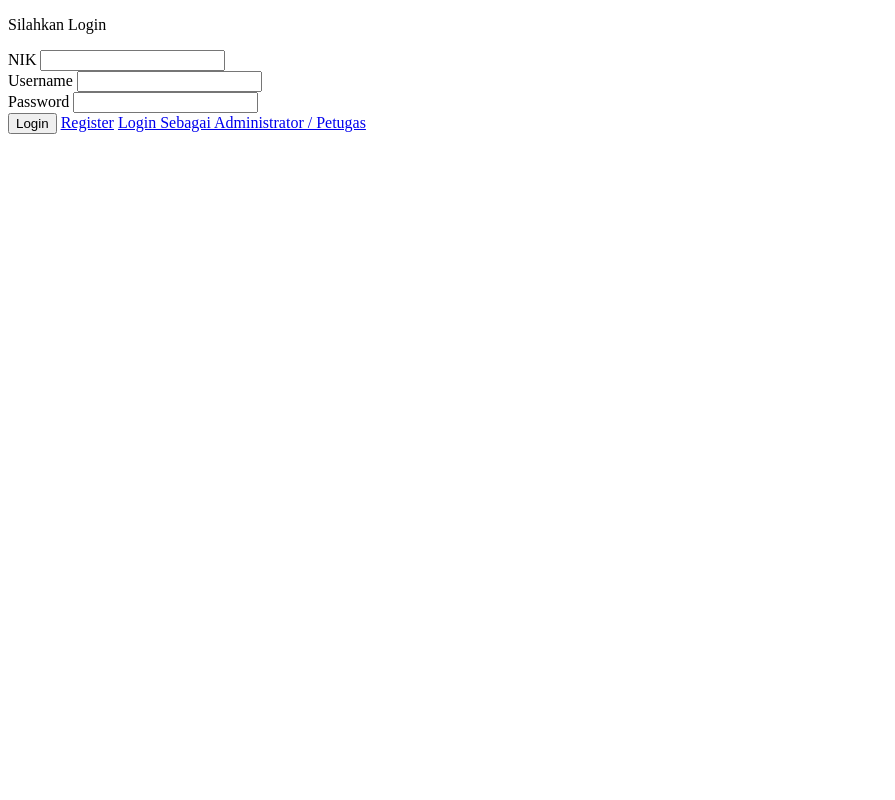
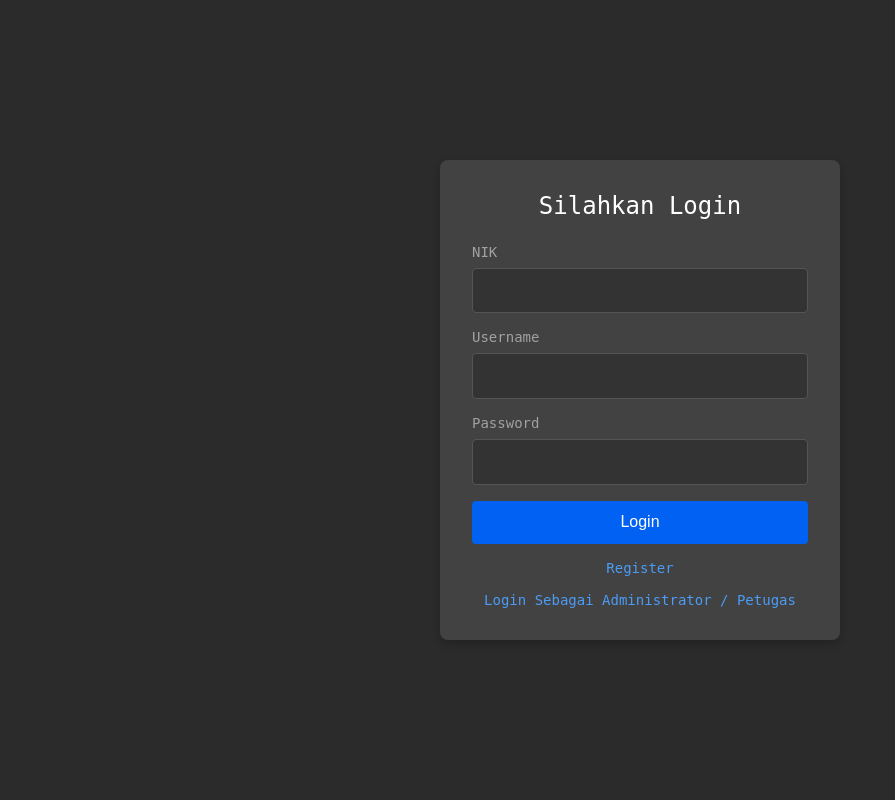
Before and after one commit to pplg-airlangga-samarinda-22/pm-autentifikasi-ExtraNuklor, a PHP site: page /login.php in a window 1280 px wide. Shown: the whole page, without its empty margins (0-895 px from the left). Run offline with PHP 8.4, Linux system fonts and the light colour scheme.

Commit message:
better login masyarakat design

```diff
--- a/laporan.php
+++ b/laporan.php
@@ -97,11 +97,13 @@ require "koneksi.php";
             table thead {
                 background-color: #004085 !important;
                 color: white !important;
+                print-color-adjust: exact;
                 -webkit-print-color-adjust: exact; /* Maintain colors during printing */
             }
             table tbody tr:nth-child(even),
             table tbody tr:nth-child(odd),
             table tbody tr:hover {
+                print-color-adjust: exact;
                 -webkit-print-color-adjust: exact;
             }
             .btn-back {
--- a/login.php
+++ b/login.php
@@ -27,6 +27,109 @@ if ($_SERVER['REQUEST_METHOD'] === 'POST') {
     <meta charset="UTF-8">
     <meta name="viewport" content="width=device-width, initial-scale=1.0">
     <title>Login</title>
+    <style>
+        /* General Reset */
+        * {
+            margin: 0;
+            padding: 0;
+            box-sizing: border-box;
+        }
+
+        body {
+            font-family: 'JetBrains Mono', monospace;
+            background-color: #2b2b2b;
+            color: #ccc;
+            display: flex;
+            justify-content: center;
+            align-items: center;
+            height: 100vh;
+            margin: 0;
+        }
+
+        .form-login {
+            background-color: #424242;
+            padding: 2rem;
+            border-radius: 8px;
+            width: 100%;
+            max-width: 400px;
+            box-shadow: 0 4px 8px rgba(0, 0, 0, 0.2);
+        }
+
+        .form-login p {
+            font-size: 24px;
+            color: #fff;
+            text-align: center;
+            margin-bottom: 1.5rem;
+        }
+
+        .form-item {
+            margin-bottom: 1rem;
+        }
+
+        label {
+            display: block;
+            font-size: 14px;
+            color: #a1a1a1;
+            margin-bottom: 0.5rem;
+        }
+
+        input[type="text"],
+        input[type="password"] {
+            width: 100%;
+            padding: 0.8rem;
+            font-size: 16px;
+            border: 1px solid #555;
+            border-radius: 4px;
+            background-color: #333;
+            color: #ccc;
+        }
+
+        input[type="text"]:focus,
+        input[type="password"]:focus {
+            outline: none;
+            border-color: #8d8d8d;
+        }
+
+        button {
+            width: 100%;
+            padding: 0.8rem;
+            font-size: 16px;
+            color: #fff;
+            background-color: #0061f2;
+            border: none;
+            border-radius: 4px;
+            cursor: pointer;
+            transition: background-color 0.3s;
+        }
+
+        button:hover {
+            background-color: #004bb5;
+        }
+
+        a {
+            display: block;
+            color: #4c9bf5;
+            text-decoration: none;
+            margin-top: 1rem;
+            text-align: center;
+            font-size: 14px;
+        }
+
+        a:hover {
+            text-decoration: underline;
+        }
+
+        /* Mobile Optimization */
+        @media (max-width: 600px) {
+            .form-login {
+                padding: 1.5rem;
+            }
+
+            .form-login p {
+                font-size: 20px;
+            }
+        }
+    </style>
 </head>
 
 <body>
@@ -46,7 +149,7 @@ if ($_SERVER['REQUEST_METHOD'] === 'POST') {
         </div>
         <button type="submit">Login</button>
         <a href="register.php">Register</a>
-        <a href="./admin/login.php"> Login Sebagai Administrator / Petugas </a>
+        <a href="./admin/login.php">Login Sebagai Administrator / Petugas</a>
     </form>
 </body>
 
```
